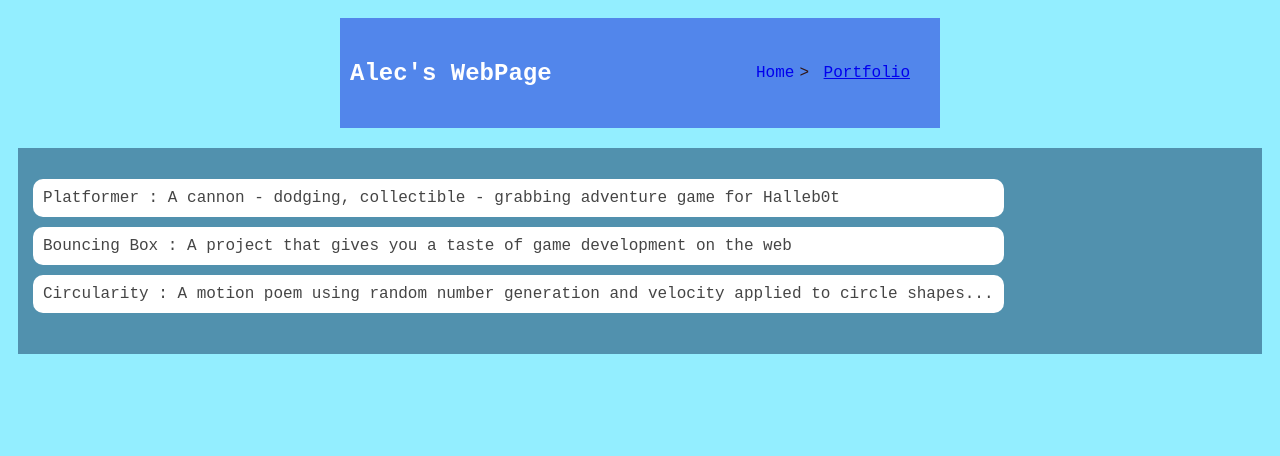
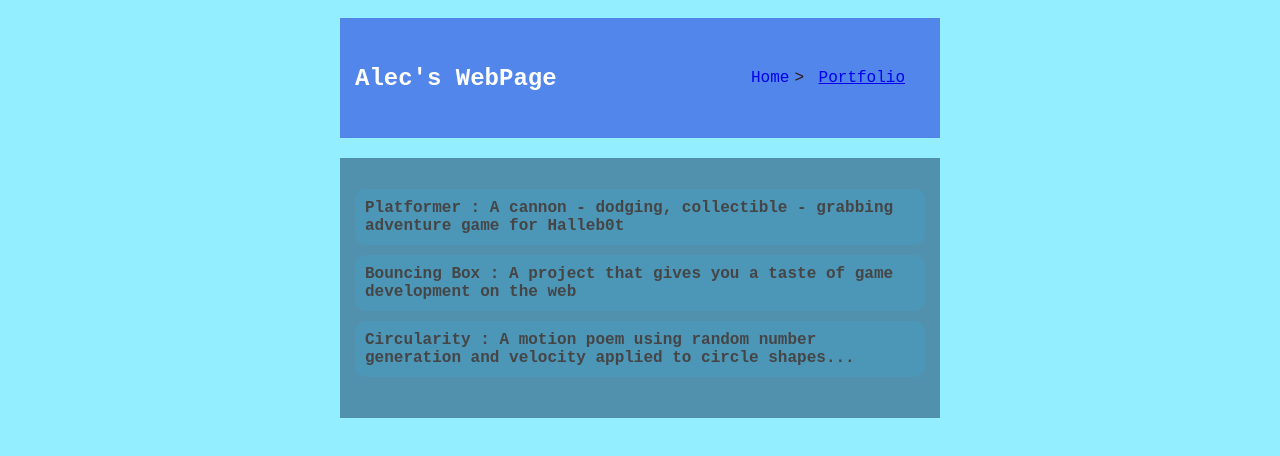
Before and after one commit to al-shep/al-shep.github.io, a plain HTML site: page portfolio.html in a window 1280 px wide. Drawn offline with Linux system fonts and the light colour scheme.

Commit message:
add portfolio.html file

```diff
--- a/portfolio.html
+++ b/portfolio.html
@@ -27,7 +27,7 @@
                 margin: 0 auto;
                 margin-bottom: 20px;
                 display: flex;
-                padding: 10px;
+                padding: 15px;
             }
             h1 {
                 display: flex;
@@ -69,14 +69,18 @@
             }
 
             #portfolio li {
-                background: #fff;
+                background: rgba(54, 167, 219, 0.205);
                 padding: 10px;
                 border-radius: 10px;
                 margin-bottom: 10px;
+                font-size: 16px;
+                color: whitesmoke;
+                font-weight: 600;
             }
 
             #portfolio li:hover {
-                background: #eee;
+                background: rgba(58, 114, 146, 0.74);
+                font-weight: bolder;
             }
 
             #portfolio a {
@@ -99,20 +103,21 @@
                         <a href="portfolio.html">Portfolio</a>
                     </li>
             </nav>
-        </div>
 
             <main>
 
                 <ul id='portfolio'>
                     <div class="content">
-                        <li><a href="projects/platformer/">Platformer : A cannon - dodging, collectible - grabbing adventure game for Halleb0t</a></li>
-                        <li><a href="projects/bouncing-box/">Bouncing Box : A project that gives you a taste of game development on the web </a></li>
-                        <li><a href="projects/circularity/">Circularity : A motion poem using random number generation and velocity applied to circle shapes...</a></li>                    </ul>
+                        <li class="list-one"><a href="projects/platformer/">Platformer : A cannon - dodging, collectible - grabbing adventure game for Halleb0t</a></li>
+                        <li class="list-one"><a href="projects/bouncing-box/">Bouncing Box : A project that gives you a taste of game development on the web </a></li>
+                        <li class="list-one"><a href="projects/circularity/">Circularity : A motion poem using random number generation and velocity applied to circle shapes...</a></li>                    </ul>
                     </div>
                 </ul>
 
             </main>
+        </div>
 
-        </div>
+
+
     </body>
 </html>
```
Also changed, not shown: index.html (+1 -1 lines).
